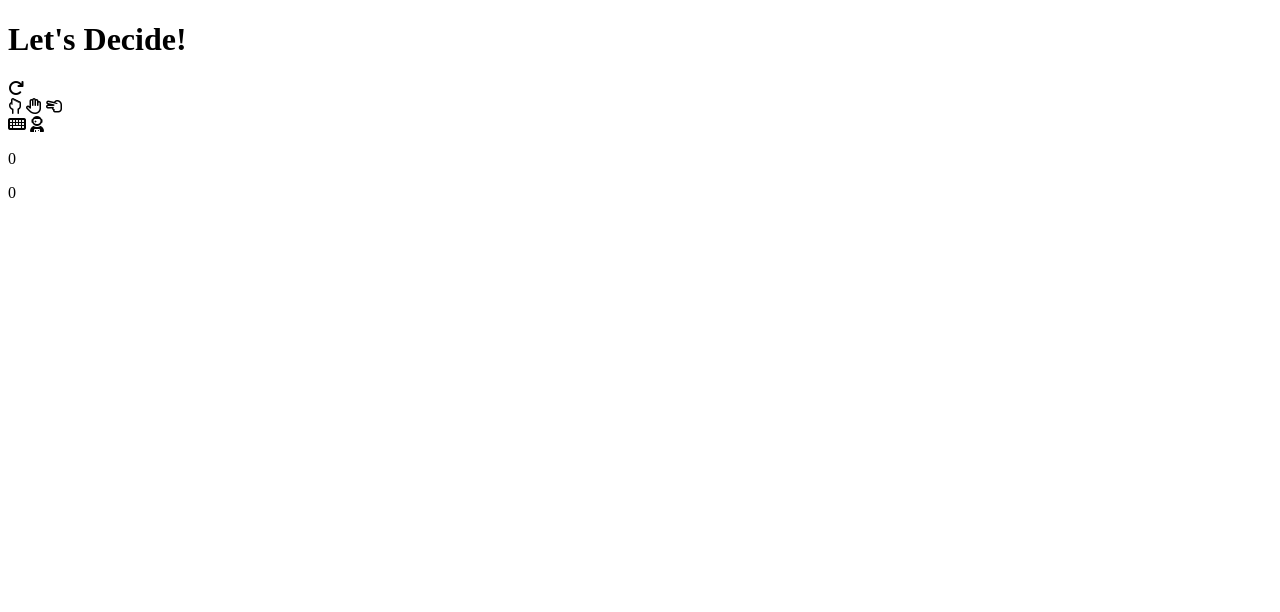
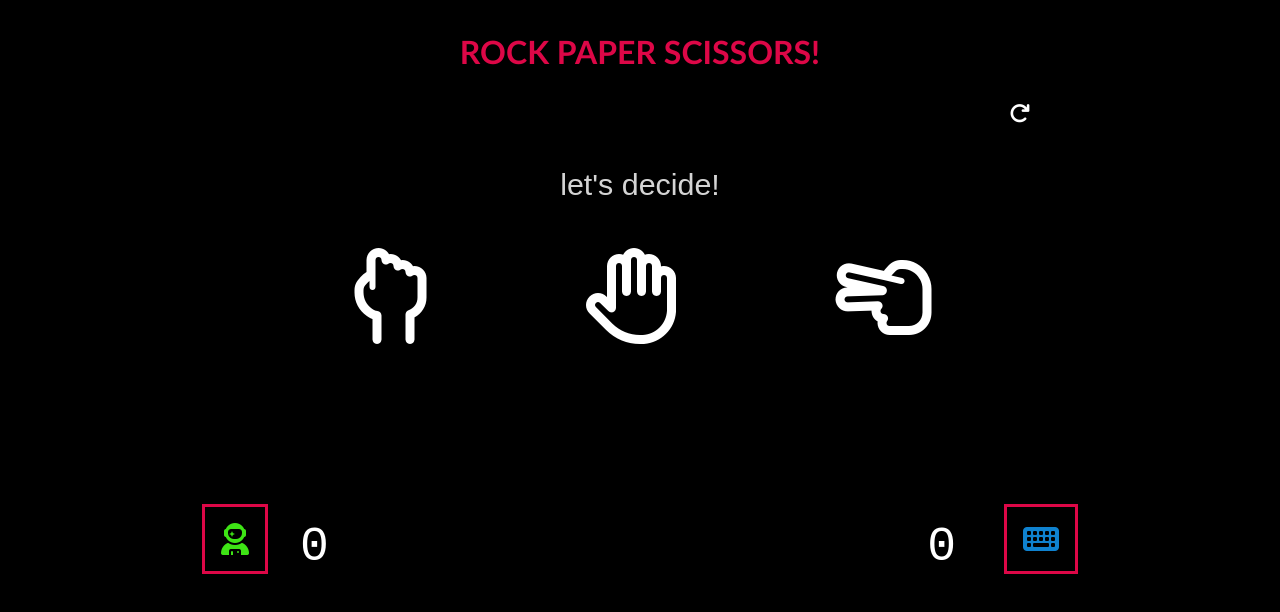
Before and after one commit to lebogangolifant/rock-paper-scissors, a plain HTML site: page index.html in a window 1280 px wide. Drawn offline with Linux system fonts and the light colour scheme.

Commit message:
add style

```diff
--- a/index.html
+++ b/index.html
@@ -6,6 +6,8 @@
     <meta name="viewport" content="width=device-width, initial-scale=1.0">
     <meta http-equiv="X-UA-Compatible" content="ie=edge">
     <title>rock_paper_scissors</title>
+    <link rel="icon" href="https://cdn1.iconfinder.com/data/icons/miscellaneous-39-mix/168/capitalone_people_question_who_how-512.png">
+    <link rel="stylesheet" href="style.css">
     <!--kit code-->
     <script src="https://kit.fontawesome.com/bcdb4329ce.js" crossorigin="anonymous"></script>
 </head>
@@ -13,13 +15,17 @@
 <body>
     <div class="container">
         <header>
-            <h1>Let's Decide!</h1>
+            <h1>ROCK PAPER SCISSORS!</h1>
         </header>
 
         <!--game section-->
         <section class="game_content">
-            <i class="fas fa-redo"></i>
+            <i id="redo_icon" class="fas fa-redo"></i>
+
             <div class="hands_icons">
+                <div>
+                    <p id="timer">let's decide!</p>
+                </div>
                 <i class="far fa-hand-rock"></i>
                 <i class="far fa-hand-paper"></i>
                 <i class="far fa-hand-scissors"></i>
@@ -28,22 +34,22 @@
             <!--players score info-->
             <div class="players_info">
                 <div id="players">
+                    <i class="fas fa-user-astronaut"></i>
                     <i class="fas fa-keyboard"></i>
-                    <i class="fas fa-user-astronaut"></i>
                 </div>
                 <div id="score">
-                    <p>0</p>
-                    <p>0</p>
+                    <p id="user">0</p>
+                    <p id="computer">0</p>
                 </div>
             </div>
         </section>
 
+        <!--game modal-->
+        <section class="modal">
+            <div id="modal_content" class="player_results"></div>
+
+        </section>
     </div>
-    <!--game_modal-->
-    <section class="modal">
-        <div class="player_results"></div>
-
-    </section>
 </body>
 
 </html>
--- a/style.css
+++ b/style.css
@@ -0,0 +1,202 @@
+/* resert */
+
+* {
+    box-sizing: border-box;
+    padding: 0;
+    margin: 0;
+}
+
+
+/* body */
+
+body {
+    font-family: 'Courier New', Courier, monospace;
+    background: #000;
+    color: #fff;
+    line-height: normal;
+}
+
+
+/* container */
+
+.container {
+    max-width: 1100px;
+    margin: auto;
+    overflow: hidden;
+    padding: 0 2rem;
+    text-align: center;
+}
+
+
+/* header */
+
+header {
+    margin: 1rem 0;
+}
+
+h1 {
+    color: #dd0747;
+    margin: 2rem 0 1rem 0;
+    font-family: 'Gill Sans', 'Gill Sans MT', Calibri, 'Trebuchet MS', sans-serif;
+}
+
+
+/* redo game icon */
+
+.fa-redo {
+    display: none;
+    cursor: pointer;
+    float: right;
+    border: none;
+    outline: none;
+    font-size: 1.3rem;
+    margin: -4rem 0 0 -8rem;
+}
+
+#redo_icon {
+    margin: -4rem 0;
+    padding: 0 8rem 0 0;
+}
+
+i.fa-redo:hover {
+    color: #dd0747;
+}
+
+
+/* game section */
+
+.hands_icons p {
+    font-size: 1.9rem;
+    color: #d4d4d4;
+    margin: 6rem 0 1.9rem 0;
+    font-family: Arial, Helvetica, sans-serif;
+}
+
+.hands_icons {
+    display: block;
+    text-align: center;
+    cursor: pointer;
+    font-size: 6rem;
+}
+
+.hands_icons i {
+    margin: 1rem 0 10rem 0;
+    padding: 0 3rem;
+    cursor: pointer;
+}
+
+.fa-hand-rock:hover {
+    color: #dd0747;
+}
+
+.fa-hand-paper:hover {
+    color: #4bdd07;
+}
+
+.fa-hand-scissors:hover {
+    color: #0799dd;
+}
+
+
+/* player score info */
+
+.players_info {
+    display: inline;
+    font-size: 2rem;
+}
+
+
+/* players select */
+
+#players i {
+    border: 3px solid #dd0747;
+    padding: 1rem;
+}
+
+.fa-user-astronaut {
+    float: left;
+    margin-left: 5rem;
+    color: #3ee415;
+}
+
+.fa-keyboard {
+    float: right;
+    margin-right: 5rem;
+    color: #0f82cf;
+}
+
+
+/* score */
+
+#score {
+    display: inline;
+}
+
+#user {
+    float: left;
+    margin: 1rem 0 0 2rem;
+    font-size: 3rem;
+}
+
+#computer {
+    float: right;
+    margin: 1rem 3rem 0 0;
+    font-size: 3rem;
+}
+
+
+/* modal */
+
+.modal {
+    display: none;
+    position: fixed;
+    z-index: 1;
+    left: 0;
+    top: 0;
+    height: 100%;
+    width: 100%;
+    overflow: auto;
+    background: rgba(145, 138, 140, 0.5);
+}
+
+.modal-content {
+    background: #fff;
+    text-align: center;
+    margin: 10% auto;
+    width: 350px;
+    border-radius: 10px;
+    padding: 3rem;
+    box-shadow: 0 5px 8px 0 rgba(0, 0, 0, 0.2), 0 7px 20px 0 rgba(0, 0, 0, 0.17);
+    animation-name: modalopen;
+    animation-duration: 1s;
+}
+
+.modal-content h1 {
+    margin-bottom: 1rem;
+}
+
+.modal-content p {
+    font-size: 1.2rem;
+    margin-top: 1rem;
+}
+
+@keyframes modalopen {
+    from {
+        opacity: 0;
+    }
+    to {
+        opacity: 1;
+    }
+}
+
+@media (max-width: 700px) {
+    .choice {
+        font-size: 110px;
+    }
+}
+
+@media (max-width: 500px) {
+    .choice {
+        font-size: 80px;
+    }
+}
```
